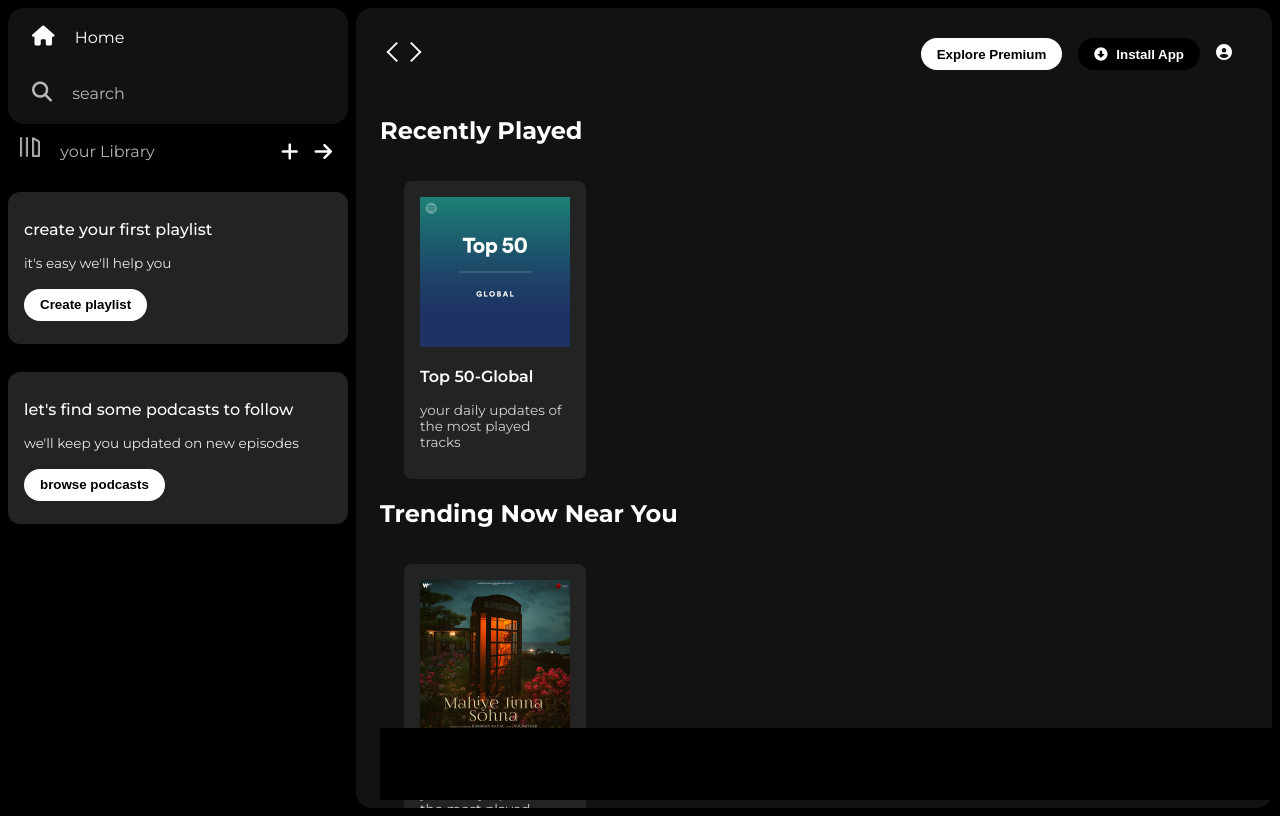
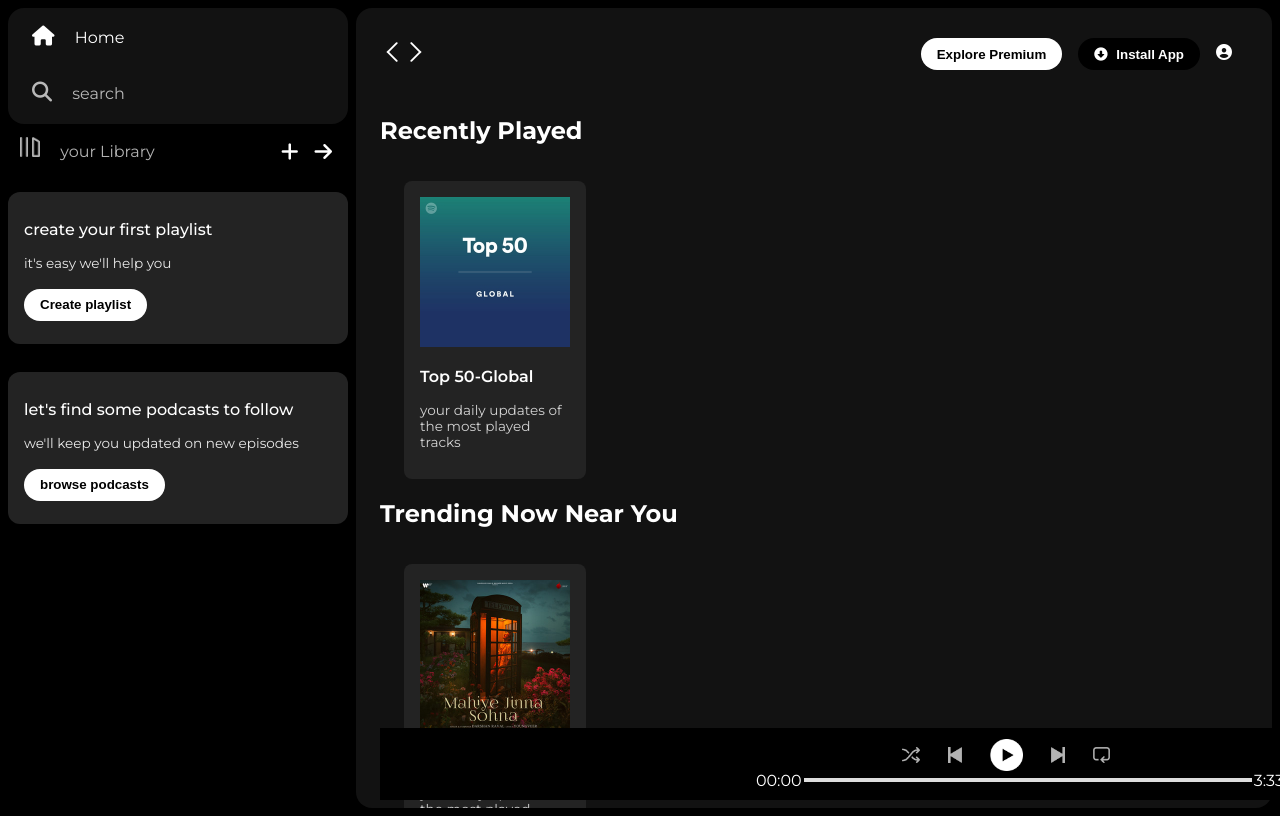
Before and after one commit to DevMeghaG/CSS.FILE, a plain HTML site: page index.html in a window 1280 px wide. Drawn offline with Linux system fonts and the light colour scheme.

Commit message:
spotify clone

```diff
--- a/index.html
+++ b/index.html
@@ -119,10 +119,26 @@
         </div>
          </div>
         <div class="footer">
-            <div class="line"></div>
-        </div>
+        <div class="line"></div>
+</div>
 </div>
 <div class="music-player">
+    <div class="album"></div>
+        <div class="player">
+            <div class="player-controls">
+                <img src="./assets/player_icon1.png" class="player-control-icon">
+                <img src="./assets/player_icon2.png" class="player-control-icon">
+                <img src="./assets/player_icon3.png" class="player-control-icon" style="opacity:1;height:2rem">
+                <img src="./assets/player_icon4.png" class="player-control-icon">
+                <img src="./assets/player_icon5.png" class="player-control-icon">
+ </div>
+ <div class="playback-bar">
+    <span class="curr-time">00:00</span>
+    <input type="range" min="0" max="100" class="progress-bar" step="1">
+    <span class="tot-time">3:33</span>
+ </div>
+ </div>
+    <div class="controls"></div>
     </div>
   </div>
 </body>
--- a/style.css
+++ b/style.css
@@ -180,3 +180,57 @@ margin:0.75rem;
     border-top:1px solid white;
 opacity: 0.4;
 }
+.music-player{
+    display: flex;
+    justify-content: space-between;
+    align-items: center;
+}
+.album{
+    width:25%;
+   /* background-color: pink;*/
+}
+.player{
+    width:50%;
+    /*background-color: orange;*/
+}
+.controls{
+    width:25%;
+    /*background-color:green ;*/
+}
+.player-controls{
+   display: flex;
+    justify-content: center;
+    align-items: center;
+}
+.player-control-icon{
+    height: 1rem;
+margin-right: 1.75rem;
+opacity: 0.7;
+}
+.player-control-icon :hover{
+opacity: 1;
+}
+.playback-bar{
+    display: flex;
+    justify-content: center;
+    align-items: center;
+}
+.progress-bar{
+    width:70%;
+    appearance: none;
+    background-color: transparent;
+    cursor: pointer;
+}
+.progress-bar::-webkit-slider-runnable-track{
+    background-color: #ddd;
+    border-radius: 100;
+    height: 0.2rem;
+}
+.progress-bar::-webkit-slider-thumb{
+    appearance: none;
+    height:1rem;
+    width:1rem;
+    background: color #0db;
+    border-radius: 50%;
+    margin-top: -6px;
+}
```
